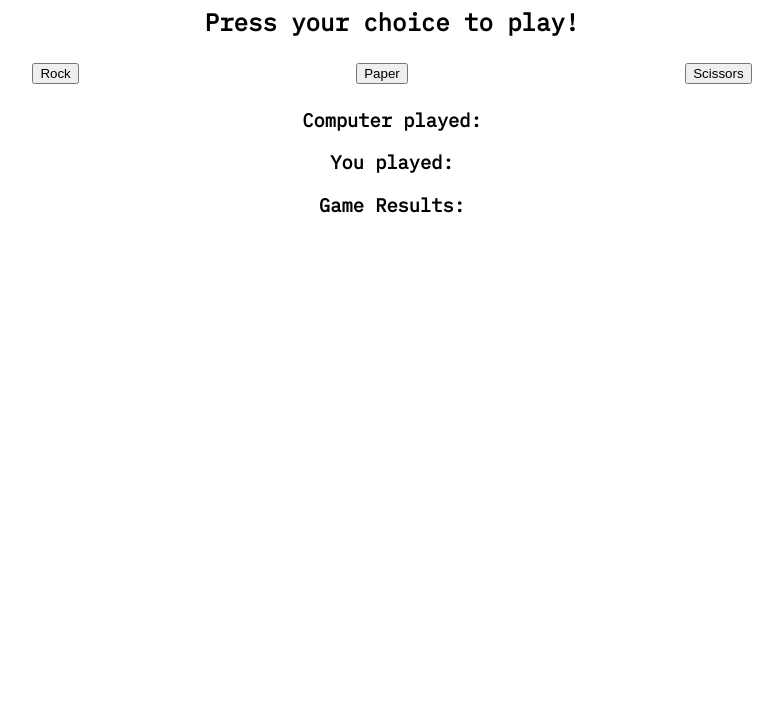
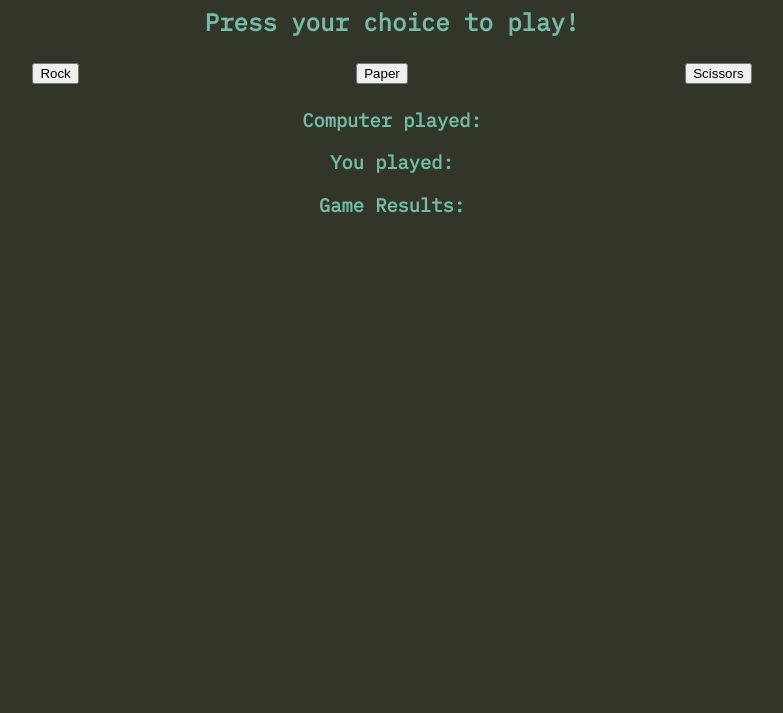
Before and after one commit to bjergak/rps_bjerga, a plain HTML site: page index.html in a window 1280 px wide. Shown: the part 87-800 px from the top of the page, without its empty margins (248-1031 px from the left). Drawn offline with Linux system fonts and the light colour scheme.

```diff
--- a/css/style.css
+++ b/css/style.css
@@ -12,9 +12,11 @@
 }
 h2{
   font-family: 'IBM Plex Mono', monospace;
+    color: #75BBA7;
 }
 body{
   text-align:center;
+  background:#313628;
 }
 h3{
   padding-top: none;
@@ -46,6 +48,7 @@
 }
 .results{
   font-family: 'IBM Plex Mono', monospace;
+  color: #75BBA7;
 }
 
 
--- a/index.html
+++ b/index.html
@@ -12,7 +12,7 @@
     <h2>Press your choice to play!</h2>
     <div class="row">
       <div class="column">
-        <button type="button" class="rock-button" onclick="play('rock')">Rock</button>
+        <button type="button" class="rock-button" onclick="play('rock')">Rock</img></button>
       </div>
       <div class="column">
         <button type="button" class="paper-button" onclick="play('paper')">Paper</button>
```
